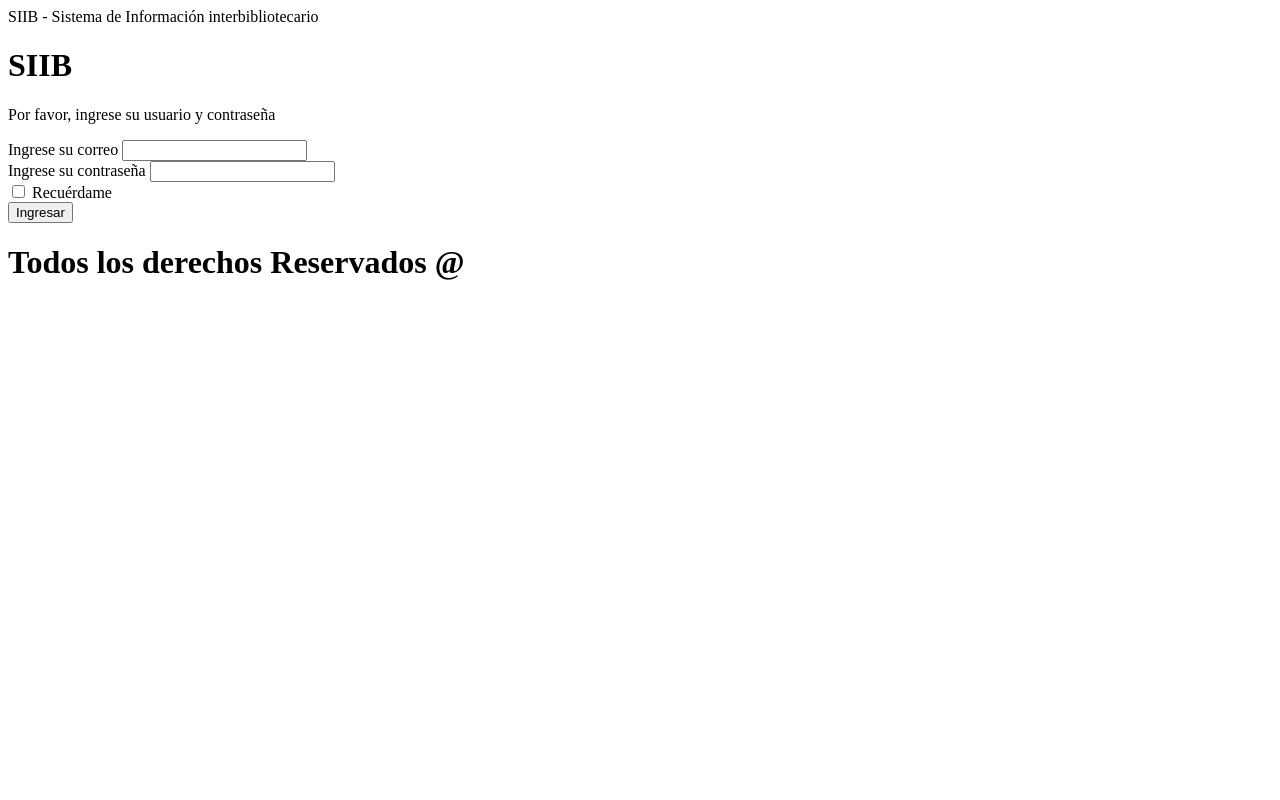
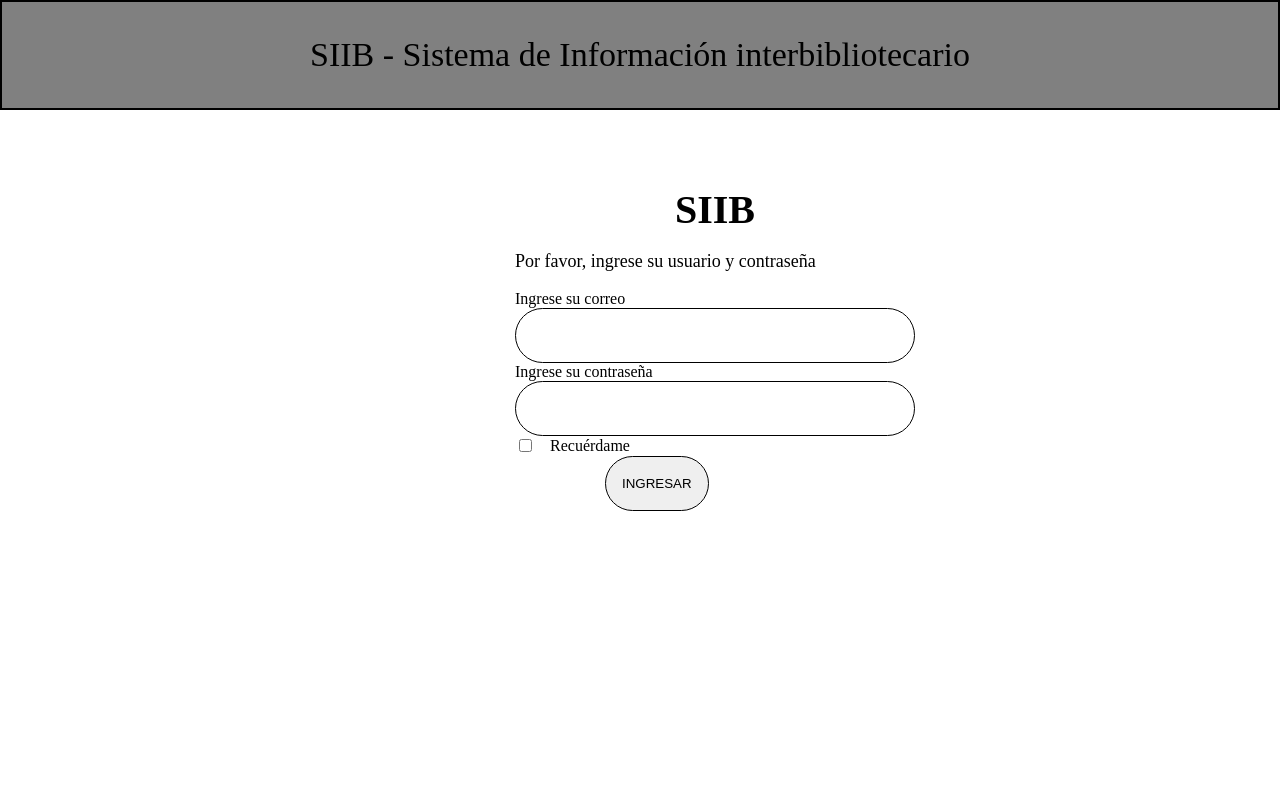
Before and after one commit to Butzakenda/SIIB, a plain HTML site: page index.html in a window 1280 px wide. Shown: the top 800 px of the page. Drawn offline with Linux system fonts and the light colour scheme; the site is published under a folder, as on GitHub Pages, so addresses that start at the root find nothing; a web font is replaced by a local one.

Commit message:
Update index.html

```diff
--- a/index.html
+++ b/index.html
@@ -5,10 +5,10 @@
     <meta http-equiv="X-UA-Compatible" content="IE=edge">
     <meta name="viewport" content="width=device-width, initial-scale=1.0">
     <title>Biblioteca</title>
-    <link rel="stylesheet" href="/css/index.css">
-    <link rel="stylesheet" href="/css/header.css">
-    <link rel="stylesheet" href="/css/body.css">
-    <link rel="stylesheet" href="/css/footer.css">
+    <link rel="stylesheet" href="css/index.css">
+    <link rel="stylesheet" href="css/header.css">
+    <link rel="stylesheet" href="css/body.css">
+    <link rel="stylesheet" href="css/footer.css">
 </head>
 <body>
     <header>
```
